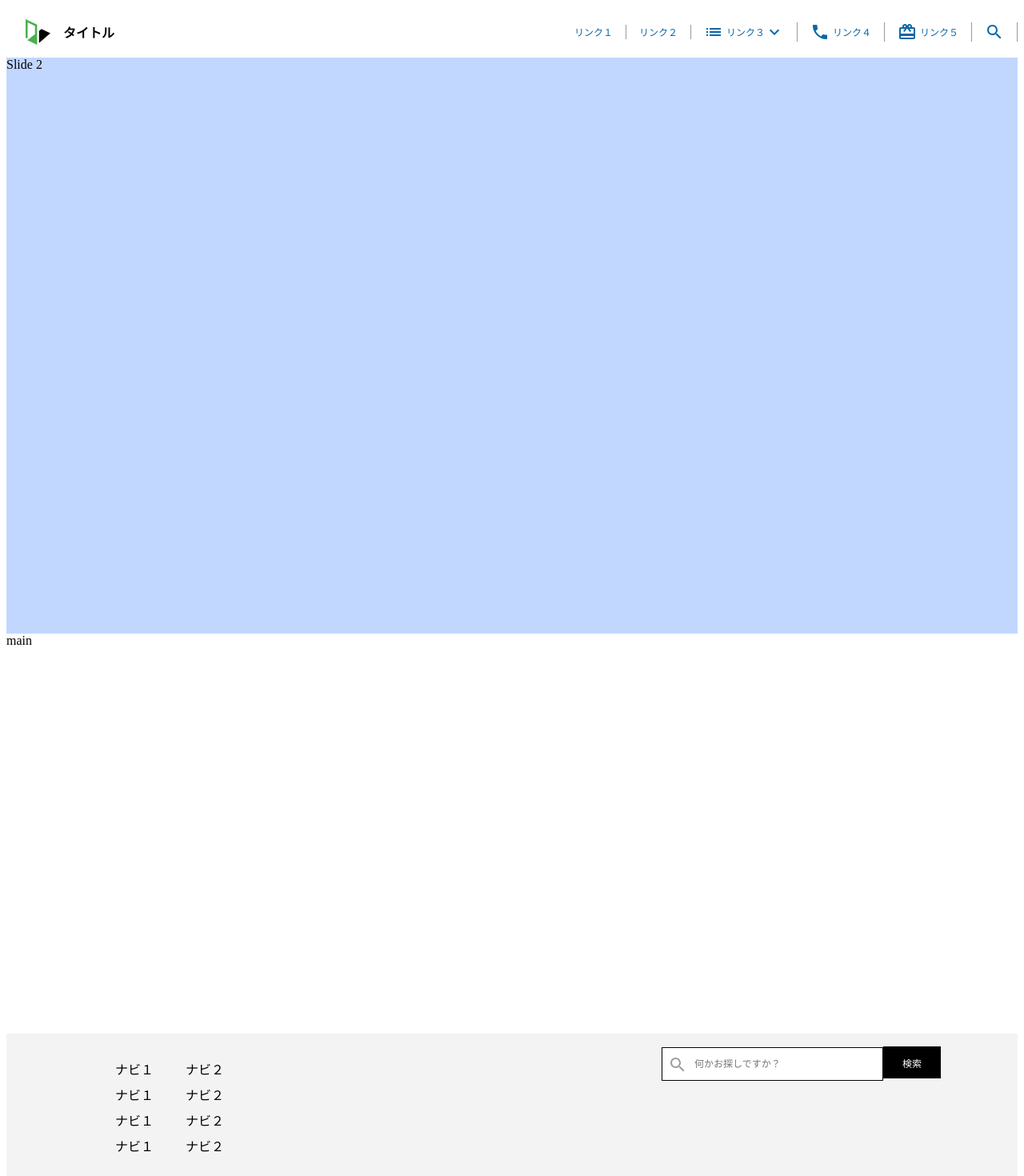
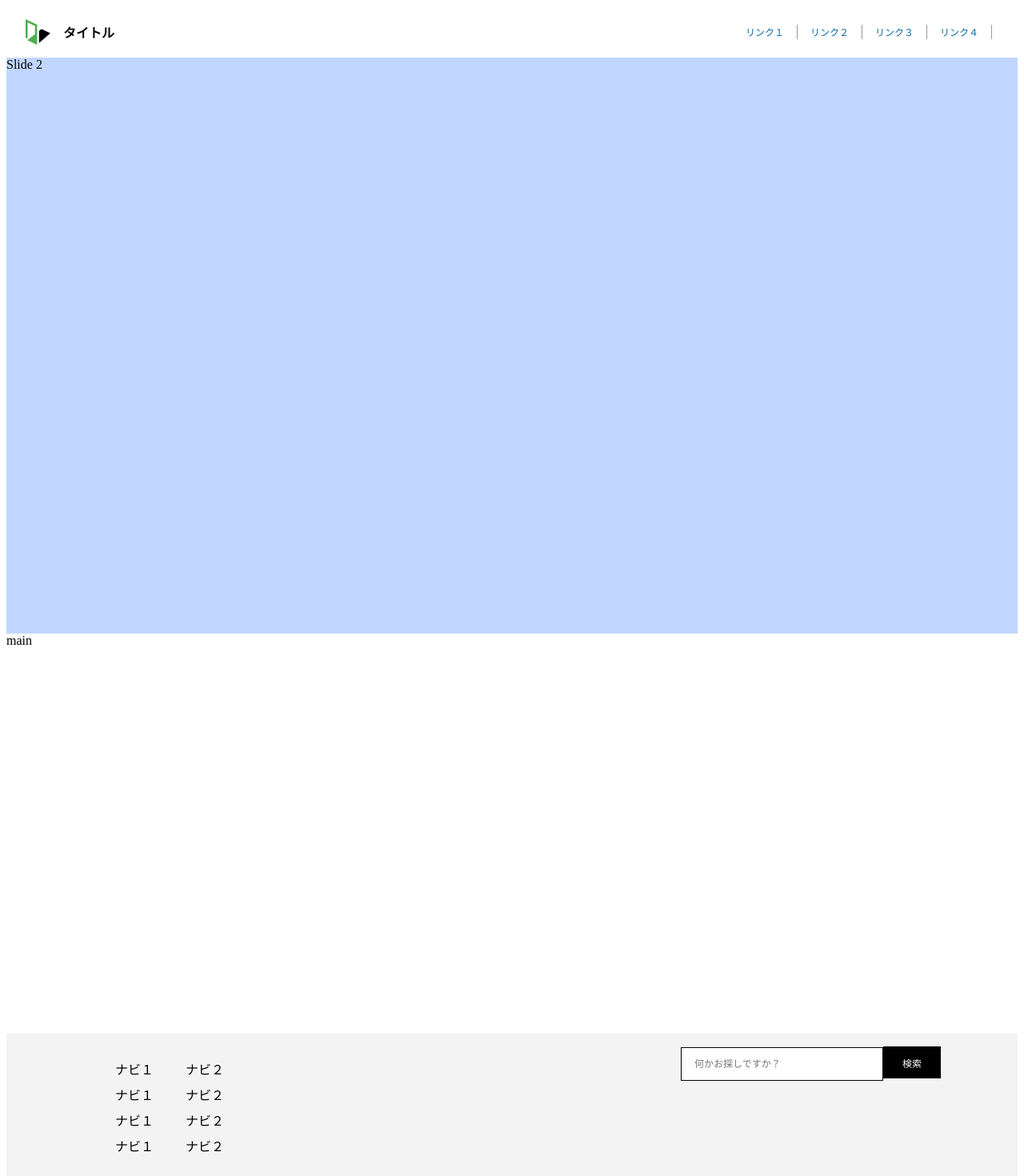
Before and after one commit to masui-maho-mwz/page-design-gallery-2, a Next.js app: page /mega-menu-header in a window 1280 px wide. Shown: the top 1470 px of the page at 80% size. Built offline with nearby package versions, Linux system fonts and the light colour scheme.

Commit message:
fix: Muiとそれに伴うCSS、リンク４と検索アイコンの削除（NormalHeaderも対象）

```diff
--- a/package.json
+++ b/package.json
@@ -11,7 +11,6 @@
   "dependencies": {
     "@emotion/react": "^11.11.4",
     "@emotion/styled": "^11.11.5",
-    "@mui/icons-material": "^5.15.17",
     "next": "14.2.2",
     "normalize.css": "^8.0.1",
     "react": "^18",
--- a/src/app/mega-menu-header/footer/nav-and-search/index.tsx
+++ b/src/app/mega-menu-header/footer/nav-and-search/index.tsx
@@ -1,4 +1,3 @@
-import SearchIcon from '@mui/icons-material/Search';
 import styles from './styles.module.css';
 
 export const NavAndSearch = () => {
@@ -24,9 +23,6 @@ export const NavAndSearch = () => {
         </ul>
       </div>
       <form className={styles.form}>
-        <span className={styles.icon}>
-          <SearchIcon />
-        </span>
         <input type="text" placeholder="何かお探しですか？" className={styles.input} />
         <button className={styles.button}>検索</button>
       </form>
--- a/src/app/mega-menu-header/footer/nav-and-search/styles.module.css
+++ b/src/app/mega-menu-header/footer/nav-and-search/styles.module.css
@@ -22,19 +22,9 @@
   position: relative;
 }
 
-.icon {
-  height: 1rem;
-  width: 1rem;
-  left: 0.5rem;
-  position: absolute;
-  top: 12%;
-  transform: translateY(-50%);
-  color: rgb(0 0 0 / 38%);
-}
-
 .input {
   height: 2.5rem;
-  padding: 0 5rem 0 2.5rem;
+  padding: 0 5rem 0 1rem;
   font-size: 0.75rem;
   border: 1px solid #000000;
 }
--- a/src/app/mega-menu-header/header/menu-list/index.tsx
+++ b/src/app/mega-menu-header/header/menu-list/index.tsx
@@ -1,8 +1,3 @@
-import CardGiftcardIcon from '@mui/icons-material/CardGiftcard';
-import KeyboardArrowDownIcon from '@mui/icons-material/KeyboardArrowDown';
-import ListIcon from '@mui/icons-material/List';
-import LocalPhoneIcon from '@mui/icons-material/LocalPhone';
-import SearchIcon from '@mui/icons-material/Search';
 import styles from './styles.module.css';
 
 type Props = {
@@ -24,25 +19,13 @@ export const MenuList = ({ setIsHovering }: Props) => {
       </li>
       <li onMouseEnter={() => setIsHovering(true)} onMouseLeave={() => setIsHovering(false)}>
         <a href="" className={styles.item}>
-          <ListIcon className={styles.icon} />
           リンク３
-          <KeyboardArrowDownIcon />
         </a>
       </li>
       <li>
         <a href="" className={styles.item}>
-          <LocalPhoneIcon className={styles.icon} />
           リンク４
         </a>
-      </li>
-      <li>
-        <a href="" className={styles.item}>
-          <CardGiftcardIcon className={styles.icon} />
-          リンク５
-        </a>
-      </li>
-      <li className={styles.item}>
-        <SearchIcon className={styles.search} />
       </li>
     </ul>
   );
--- a/src/app/mega-menu-header/header/menu-list/styles.module.css
+++ b/src/app/mega-menu-header/header/menu-list/styles.module.css
@@ -2,6 +2,7 @@
   display: flex;
   list-style: none;
   align-items: center;
+  margin-right: 2rem;
 }
 
 .item {
@@ -17,11 +18,3 @@
 .item:hover {
   color: #999999;
 }
-
-.icon {
-  margin-right: 0.25rem;
-}
-
-.search {
-  width: 75px;
-}
--- a/src/app/normal-header/header/user-action-bar/styles.module.css
+++ b/src/app/normal-header/header/user-action-bar/styles.module.css
@@ -16,21 +16,11 @@
   position: relative;
 }
 
-.icon {
-  height: 1rem;
-  width: 1rem;
-  left: 0.5rem;
-  position: absolute;
-  top: 43%;
-  transform: translateY(-50%);
-  color: rgb(0 0 0 / 38%);
-}
-
 .input {
   background-color: #edeeee;
   border: none;
   border-radius: 0.5rem;
-  padding: 0.25rem 0.5rem 0.25rem 2rem;
+  padding: 0.25rem 0.5rem 0.25rem 1rem;
   width: 100%;
   height: 100%;
 }
```
Also changed, not shown: src/app/normal-header/header/user-action-bar/index.tsx (+2 -6 lines), 1 other file (tests, documents, lock files or other folders).
